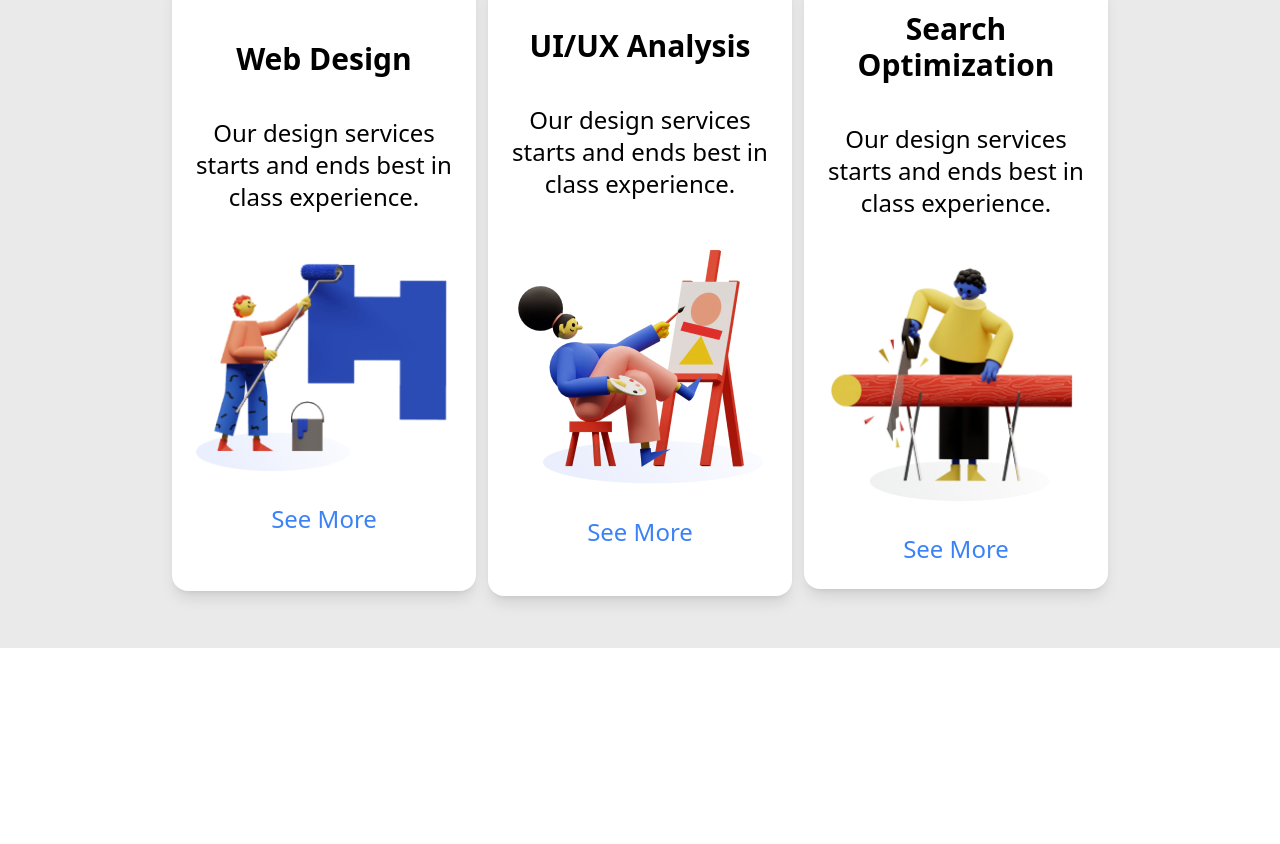
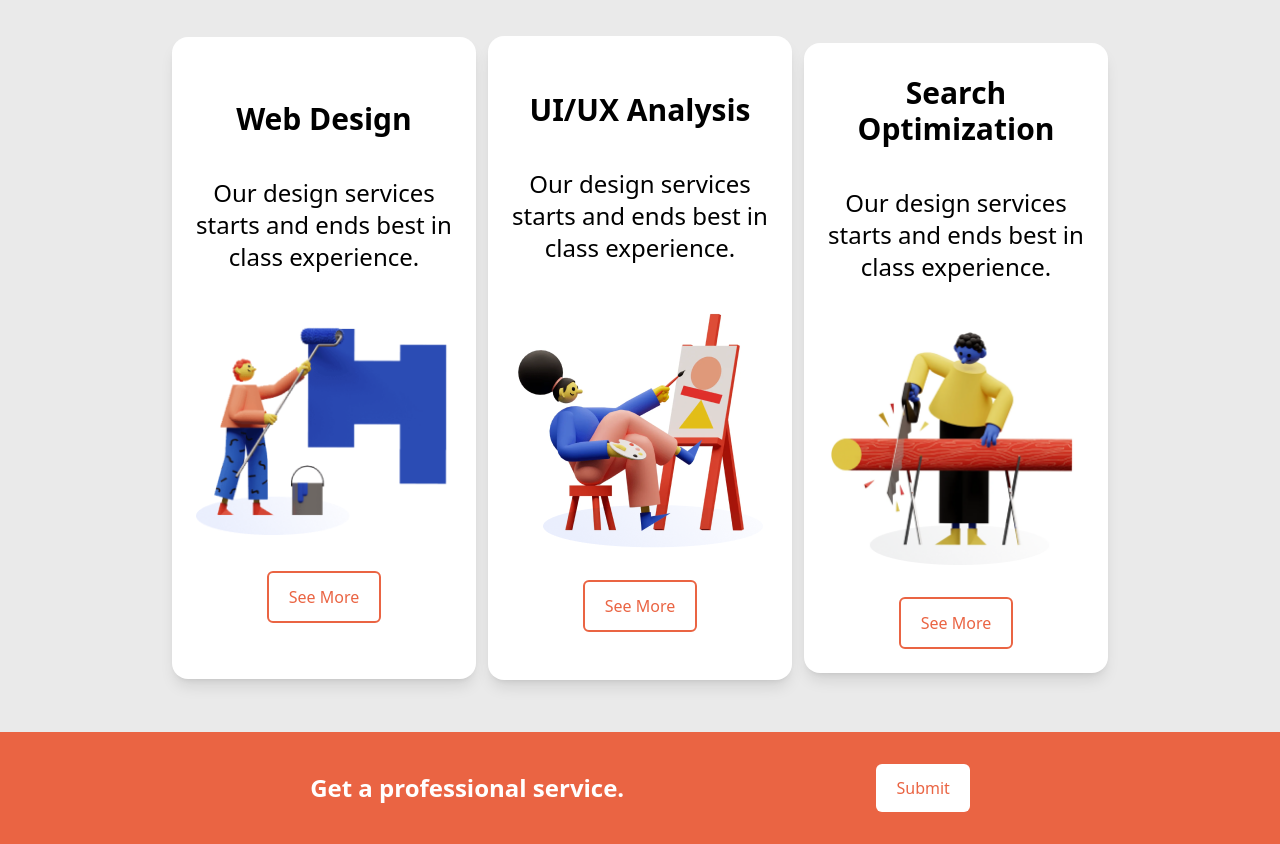
Before and after one commit to AyanUpadhaya/neogenx-landing-page, a website: page index.html in a window 1280 px wide. Shown: the part 778-1622 px from the top of the page. Before the commit the page ends 1426 px from the top, so only its background shows below. Drawn offline with Linux system fonts and the light colour scheme.

Commit message:
cta section complete

```diff
--- a/index.html
+++ b/index.html
@@ -31,7 +31,7 @@
 	</section>
 
 	<!-- hero -->
-	<section id="hero" class="py-8">
+	<section id="hero" class="py-8 md:py-16">
 
 		<div class="container mx-auto p-5 flex flex-col justify-between items-center md:flex-row" >
 			<div>
@@ -79,12 +79,12 @@
 						Our design services starts and ends best in class experience.
 					</div>
 				</div>
-				<div class="card-image">
+				<div class="card-image py-1">
 					<img src="imgs/services-1.png" alt="">
 				</div>
-				<p class="text-2xl text-blue-500">
+				<button class="bg-white border-2 border-brightRed text-brightRed rounded-md px-5 py-3 hover:bg-gray-800">
 					See More
-				</p>
+				</button>
 			</div>
 			<!-- card 2 -->
 			<div class="card flex flex-col space-y-8 items-center p-6 md:py-12 rounded-2xl shadow-lg bg-white">
@@ -99,9 +99,9 @@
 				<div class="card-image">
 					<img src="imgs/services-2.png" alt="">
 				</div>
-				<p class="text-2xl text-blue-500">
+				<button class="bg-white border-2 border-brightRed text-brightRed rounded-md px-5 py-3 hover:bg-gray-800">
 					See More
-				</p>
+				</button>
 			</div>
 			<!-- card 3 -->
 			<div class="card flex flex-col space-y-8 items-center p-6 xl:py-12 rounded-2xl shadow-lg bg-white">
@@ -116,15 +116,37 @@
 				<div class="card-image">
 					<img src="imgs/services-3.png" alt="">
 				</div>
-				<p class="text-2xl text-blue-500">
+				<button class="bg-white border-2 border-brightRed text-brightRed rounded-md px-5 py-3 hover:bg-gray-800">
 					See More
-				</p>
+				</button>
 			</div>
 
 		</div>
 
 	</section>
 
+	<!-- cta section -->
+
+	<section id="cta" class=" bg-brightRed">
+
+		<div class="container mx-auto flex flex-col md:flex-row justify-around items-center  p-8 md:space-y-0">
+			<!-- description -->
+			<div class="flex justify-between itexs-center">
+				<!-- <img src="imgs/ticket-icon.png" alt=""> -->
+				<p class=" text-white text-2xl">
+					<span class=" font-bold">Get a professional service.</span>
+				</p>
+			</div>
+
+			<!-- button -->
+
+			<button class="bg-white text-brightRed rounded-md px-5 py-3 hover:bg-gray-800">
+				Submit
+			</button>
+
+		</div>
+	</section>
+
 
 
 </body>
```
Also changed, not shown: css/main.css, imgs/assistant.png (added), imgs/ticket-icon.png (added).
